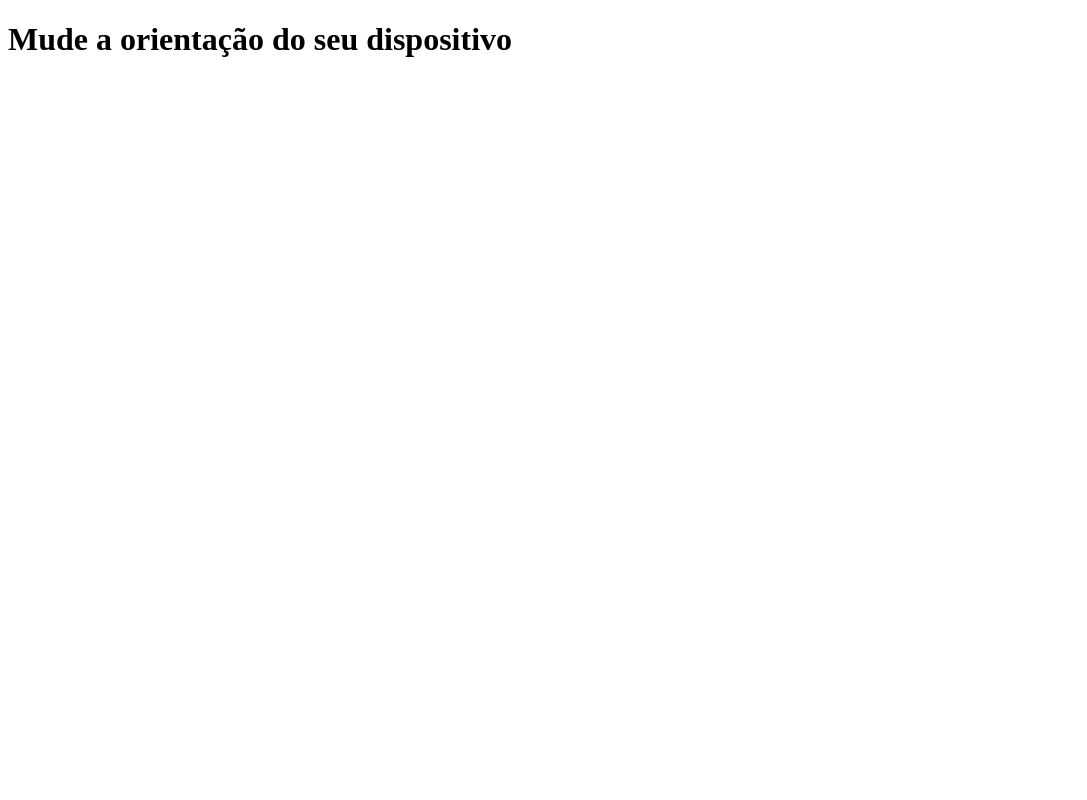
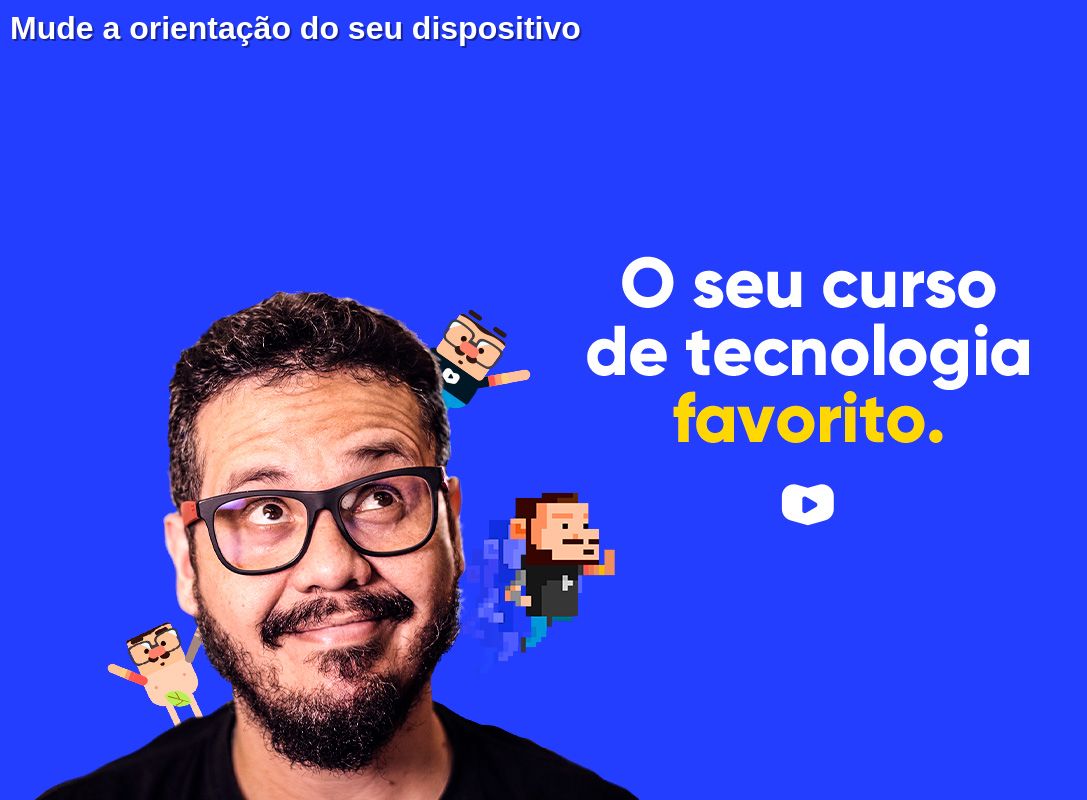
Before and after one commit to nicolasdesouza01/html-css, a plain HTML site: page html-css/exercicios/ex026/mq002/index.html in a window 1280 px wide. Shown: the whole page, without its empty margins (0-1087 px from the left). Drawn offline with Linux system fonts and the light colour scheme.

Commit message:
ex002 mq

```diff
--- a/html-css/exercicios/ex026/mq002/estilos/paisagem.css
+++ b/html-css/exercicios/ex026/mq002/estilos/paisagem.css
@@ -1,3 +1,8 @@
 @charset "UTF-8";
 
 /* Aparelho deitado (lanscape) */
+
+body {
+    background-image: url(../imagens/cev-landscape.jpg);
+    background-position: left bottom;
+}
--- a/html-css/exercicios/ex026/mq002/estilos/retrato.css
+++ b/html-css/exercicios/ex026/mq002/estilos/retrato.css
@@ -1,3 +1,8 @@
 @charset "UTF-8";
 
 /* Aparelho em pé (portrait) */
+
+body {
+    background-image: url(../imagens/cev-portrait.jpg);
+    background-position: center bottom;
+}
--- a/html-css/exercicios/ex026/mq002/estilos/style.css
+++ b/html-css/exercicios/ex026/mq002/estilos/style.css
@@ -1,3 +1,24 @@
 @charset "UTF-8";
 
 /* Configurações gerais */
+
+* {
+    margin: 0px;
+    padding: 0px;
+    font-family: Arial, Helvetica, sans-serif;
+}
+
+html, body {
+    width: 100vw;
+    height: 100vh;
+    background-color: #233EFF;
+    background-size: contain;
+    background-repeat: no-repeat;
+
+}
+
+h1 {
+    color: white;
+    text-shadow: 2px 2px 0px #15249c;
+    padding: 10px;
+}
```
